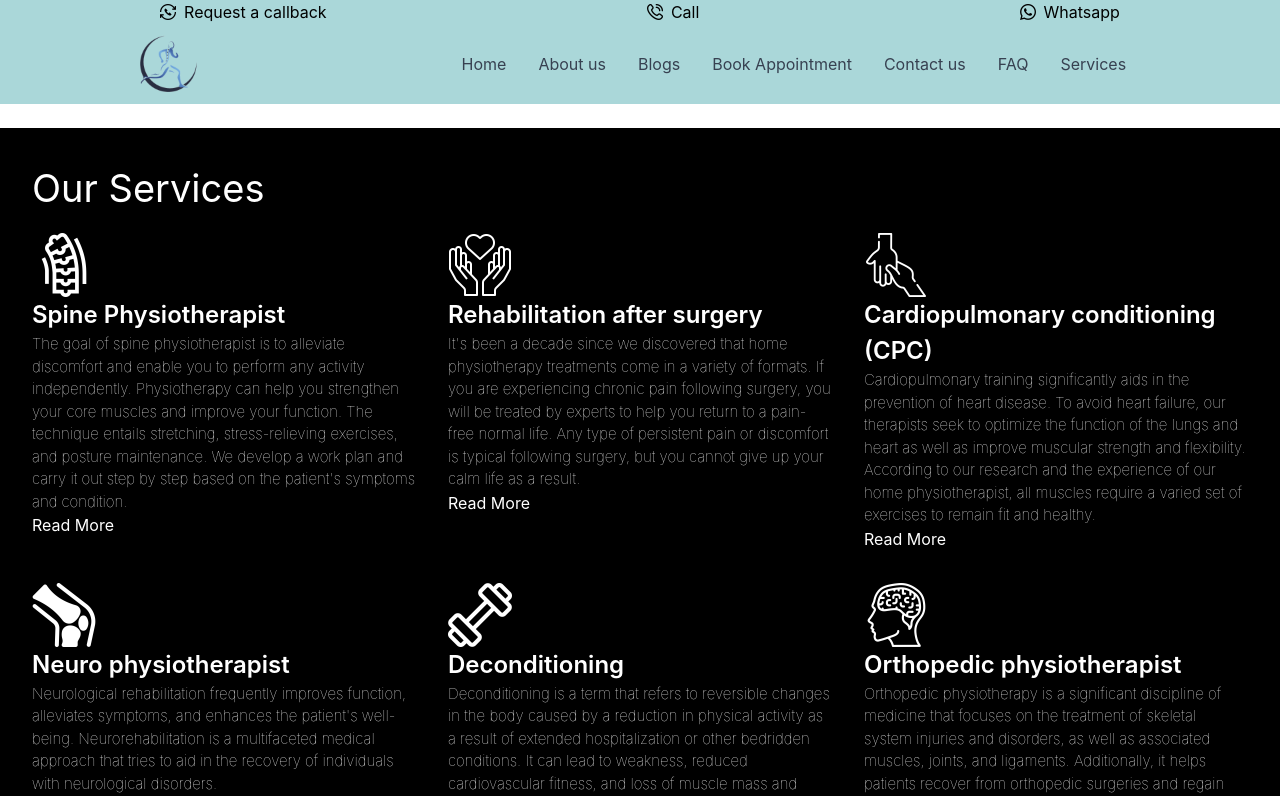
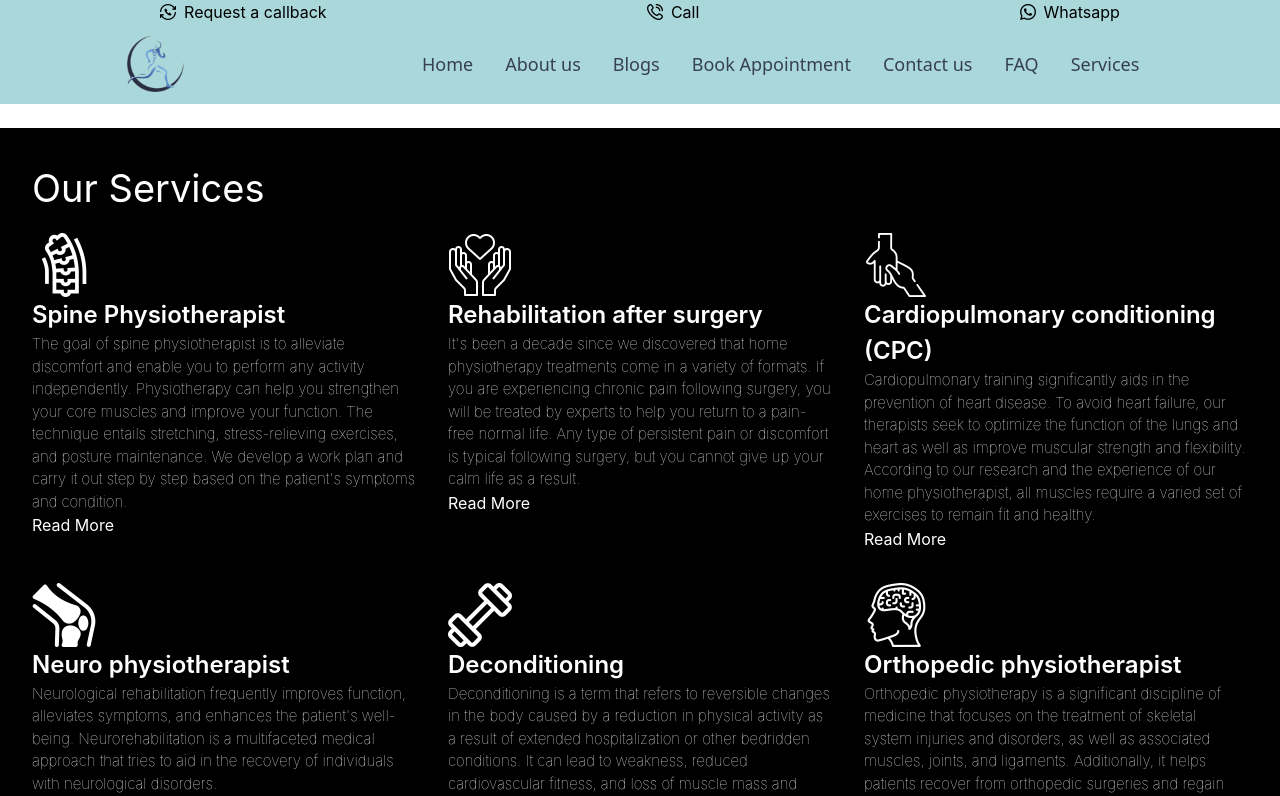
Before and after one commit to pranjalsingh03/vedantahealthcare, a React (Create React App) app: page /services in a window 1280 px wide. Shown: the top 796 px of the page. Built offline with nearby package versions, Linux system fonts and the light colour scheme.

Commit message:
style: Update Navbar component styles for font and text size consistency

```diff
--- a/src/comp/Navbar.js
+++ b/src/comp/Navbar.js
@@ -8,7 +8,7 @@ import logo192 from '../images/logo192.png';
 
 const Navlinks = () => {
   return (
-    <div className="flex md:flex-row flex-col items-center">
+    <div className="flex md:flex-row font-sans text-ss flex-col items-center">
       <NavLink to="/" className="text-gray-700 hover:text-gray-900 p-4">
         Home
       </NavLink>
--- a/tailwind.config.js
+++ b/tailwind.config.js
@@ -19,7 +19,8 @@ module.exports = {
       xxl:'58px',
       xl:'38px',
       sm:'24px',
-      md:'15px'
+      md:'15px',
+      ss:'18px'
     },
   },
   plugins: [],
```
